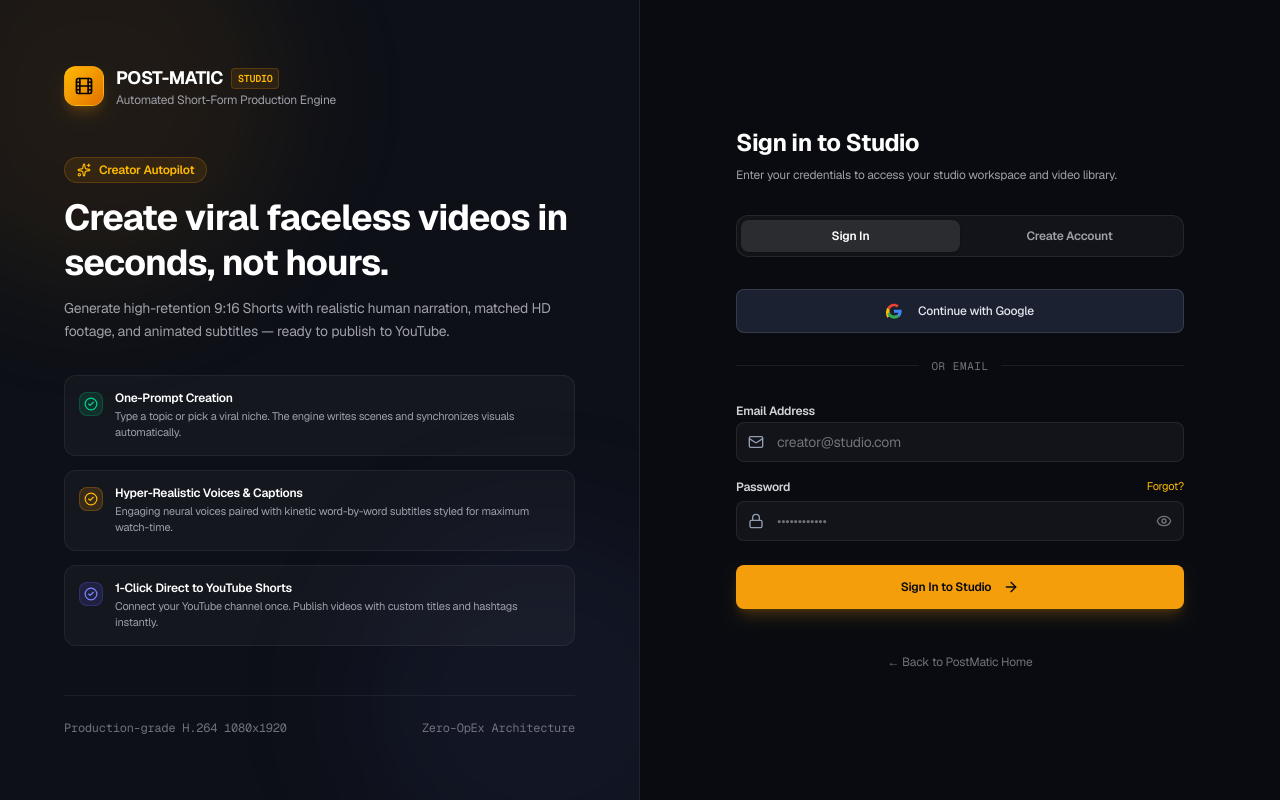
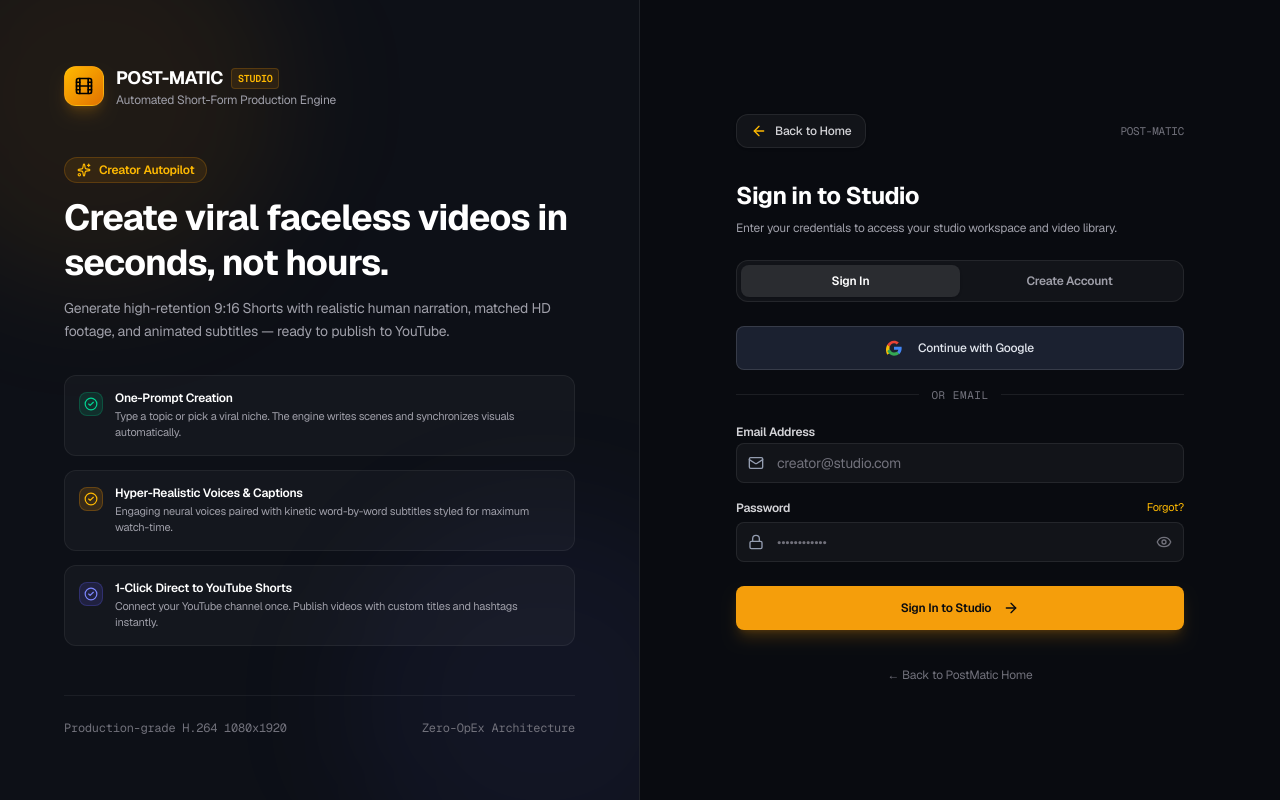
Before and after one commit to isgathoni35/post-matic, a Next.js app in the folder web/: page /login in a window 1280 px wide. Built offline with nearby package versions, Linux system fonts and the light colour scheme; no server answers.

Commit message:
fix(web): add prominent top Back to Home button on login page

```diff
--- a/web/src/app/login/page.tsx
+++ b/web/src/app/login/page.tsx
@@ -2,7 +2,7 @@
 
 import React, { useState, useEffect } from "react";
 import Link from "next/link";
-import { Film, Mail, Lock, User, Eye, EyeOff, Sparkles, ArrowRight, Loader2, CheckCircle2 } from "lucide-react";
+import { Film, Mail, Lock, User, Eye, EyeOff, Sparkles, ArrowRight, ArrowLeft, Loader2, CheckCircle2 } from "lucide-react";
 import { Button } from "@/components/ui/button";
 import { Input } from "@/components/ui/input";
 import { useAuth } from "@/hooks/use-auth";
@@ -154,10 +154,22 @@
       </div>
 
       {/* Right Form Console */}
-      <div className="flex-1 flex flex-col justify-center items-center p-6 sm:p-12 lg:p-16">
-        <div className="max-w-md w-full space-y-8">
+      <div className="flex-1 flex flex-col justify-center items-center p-6 sm:p-12 lg:p-16 relative">
+        <div className="max-w-md w-full space-y-6">
+          {/* Prominent Back to Home Link */}
+          <div className="flex items-center justify-between pb-2">
+            <Link
+              href="/"
+              className="inline-flex items-center gap-2 px-3.5 py-2 rounded-xl bg-white/[0.04] hover:bg-white/[0.08] border border-white/[0.08] text-xs font-medium text-zinc-300 hover:text-white transition-all group shadow-sm"
+            >
+              <ArrowLeft className="h-4 w-4 group-hover:-translate-x-1 transition-transform text-amber-400" />
+              <span>Back to Home</span>
+            </Link>
+            <span className="text-[11px] font-mono text-zinc-500">POST-MATIC</span>
+          </div>
+
           {/* Header Mobile Brand (lg:hidden) */}
-          <div className="flex lg:hidden items-center gap-3 justify-center mb-6">
+          <div className="flex lg:hidden items-center gap-3 justify-center mb-4">
             <div className="h-9 w-9 rounded-lg bg-gradient-to-br from-amber-400 to-amber-600 flex items-center justify-center text-black">
               <Film className="h-5 w-5" />
             </div>
```
